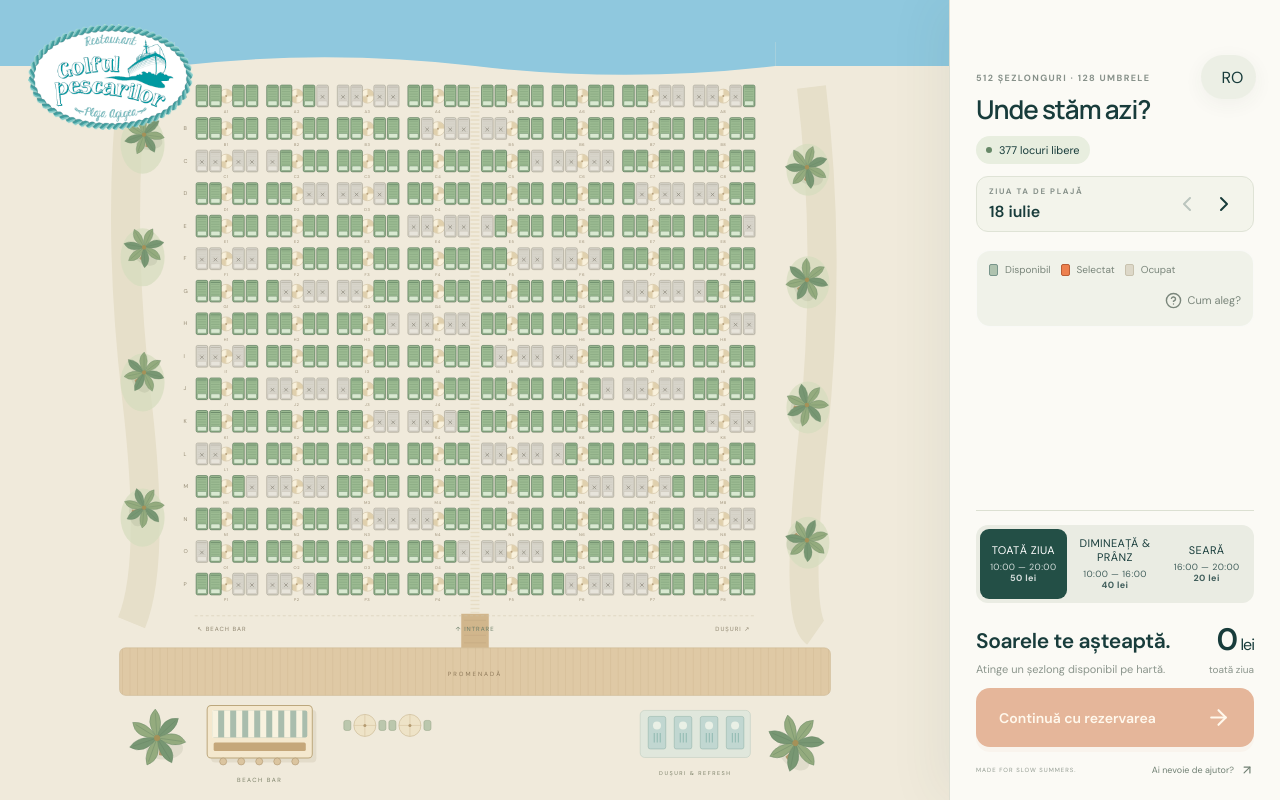
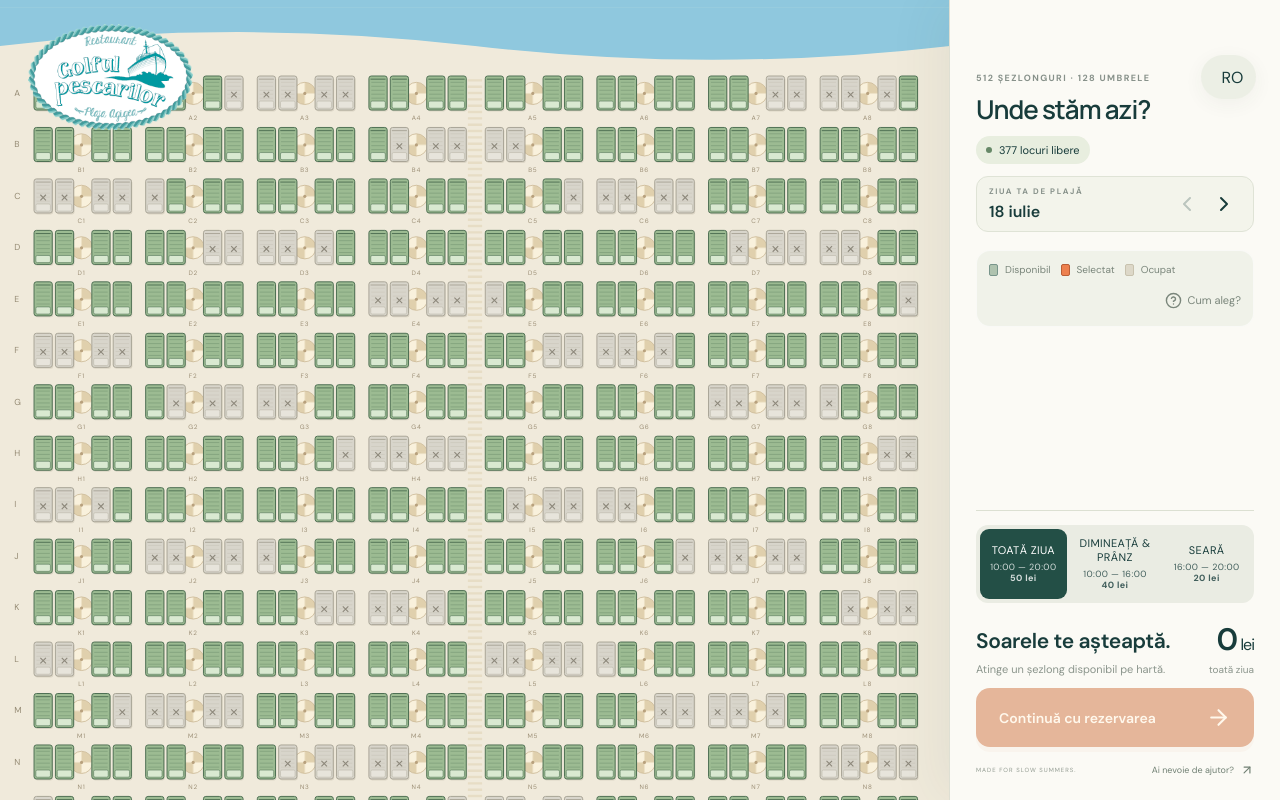
Before and after one commit to Silviu812/golful-pescarilor-beach, a React (Vite) app: page / in a window 1280 px wide. Built offline with nearby package versions, Linux system fonts and the light colour scheme.

Commit message:
Start with loungers filling map and scroll to promenade

```diff
--- a/src/BeachMap.jsx
+++ b/src/BeachMap.jsx
@@ -17,8 +17,8 @@ export default function BeachMap({selected,occupied,toggle,rate}){
  const v={scale:next.scale,x:clampAxis(next.x,minX,maxX,0),y:clampAxis(next.y,minY,maxY,(top+bottom)/2-h/2-(715-600)*unit)};current.current=v;setView(v)};
  const zoom=(factor,px=0,py=0)=>{const v=current.current,s=Math.max(overview().scale,Math.min(5,v.scale*factor)),r=s/v.scale;apply({scale:s,x:px-(px-v.x)*r,y:py-(py-v.y)*r})};
  function overview(){const el=viewport.current;if(!el)return {scale:1,x:0,y:0};const root=el.closest('.kiosk'),w=el.clientWidth,h=el.clientHeight;let left=20,right=w-20,top=20,bottom=h-20;if(window.matchMedia('(min-width:900px) and (orientation:landscape)').matches){const unit=Math.min((w-48)/1440,(h-24)/1550);return {scale:unit*1200/Math.max(w,h),x:0,y:-115*unit};}else{top=(root.querySelector('header')?.getBoundingClientRect().bottom||110)+20;bottom=Math.min(root.querySelector('footer')?.getBoundingClientRect().top||h,root.querySelector('.legend')?.getBoundingClientRect().top||h)-20;}if(right-left<160){left=20;right=w-20;}const side=Math.max(60,Math.min(right-left,bottom-top));return {scale:Math.max(.05,Math.min(1,side/Math.max(w,h))),x:(left+right)/2-w/2,y:(top+bottom)/2-h/2}}
- function desktopStart(){apply(overview());}
- useEffect(()=>{const el=viewport.current;const wheel=e=>{e.preventDefault();const r=el.getBoundingClientRect();zoom(Math.exp(-e.deltaY*.0015),e.clientX-r.left-r.width/2,e.clientY-r.top-r.height/2)};el.addEventListener('wheel',wheel,{passive:false});if(window.matchMedia('(min-width:900px) and (orientation:landscape)').matches)desktopStart();else apply(current.current);const resize=()=>apply(current.current);window.addEventListener('resize',resize);return()=>{el.removeEventListener('wheel',wheel);window.removeEventListener('resize',resize)}},[]);
+ function desktopStart(){const el=viewport.current,w=el.clientWidth,h=el.clientHeight,unit=w/1200;apply({scale:w/Math.max(w,h),x:0,y:610*unit-h/2});}
+ useEffect(()=>{const el=viewport.current;const wheel=e=>{e.preventDefault();const r=el.getBoundingClientRect();if(e.ctrlKey||e.metaKey){zoom(Math.exp(-e.deltaY*.0015),e.clientX-r.left-r.width/2,e.clientY-r.top-r.height/2)}else{const amount=e.deltaMode===1?16:e.deltaMode===2?el.clientHeight:1;apply({...current.current,x:current.current.x-e.deltaX*amount,y:current.current.y-e.deltaY*amount})}};el.addEventListener('wheel',wheel,{passive:false});if(window.matchMedia('(min-width:900px) and (orientation:landscape)').matches)desktopStart();else apply(current.current);const resize=()=>apply(current.current);window.addEventListener('resize',resize);return()=>{el.removeEventListener('wheel',wheel);window.removeEventListener('resize',resize)}},[]);
  function cameraBox(){const w=viewport.current?.clientWidth||1200,h=viewport.current?.clientHeight||1200,unit=Math.max(w,h)/1200*view.scale;return [600-(w/2+view.x)/unit,600-(h/2+view.y)/unit,w/unit,h/unit].join(' ')}
  function baseline(){const p=[...points.current.values()];gesture.current={points:p,view:{...current.current}}}
  function down(e){if(e.button!==0)return;points.current.set(e.pointerId,{x:e.clientX,y:e.clientY});if(points.current.size===1){moved.current=false;downSeat.current=e.target.closest('[data-seat]')?.getAttribute('data-seat')}else moved.current=true;e.currentTarget.setPointerCapture(e.pointerId);baseline()}
```
Also changed, not shown: src/main.jsx (+1 -1 lines), 2 other files (tests, documents, lock files or other folders).
